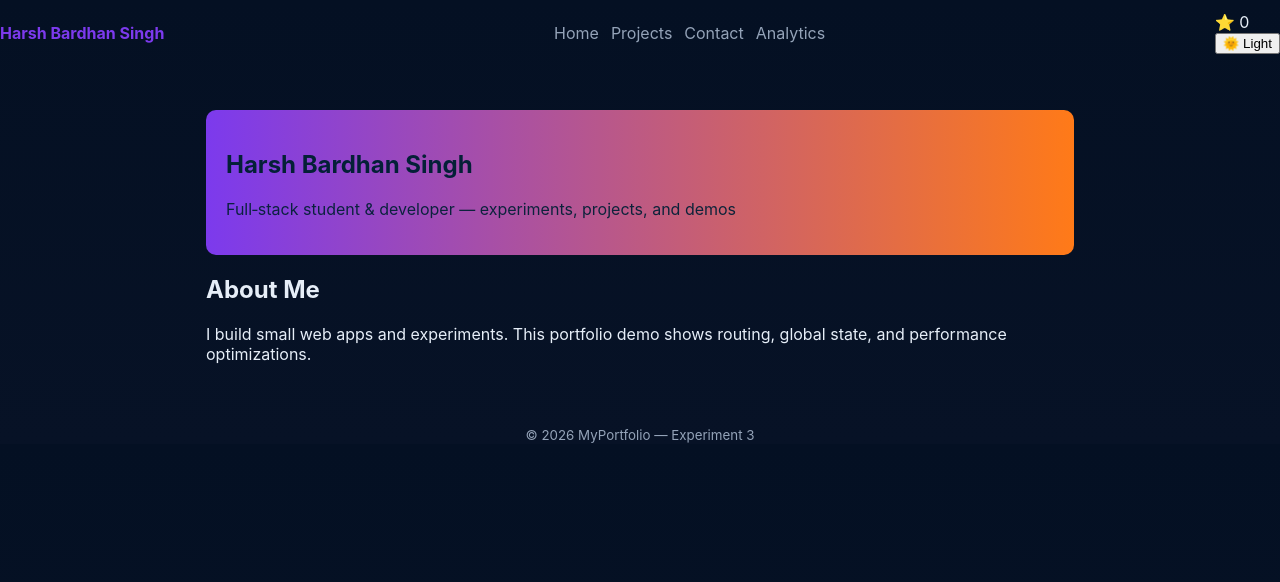
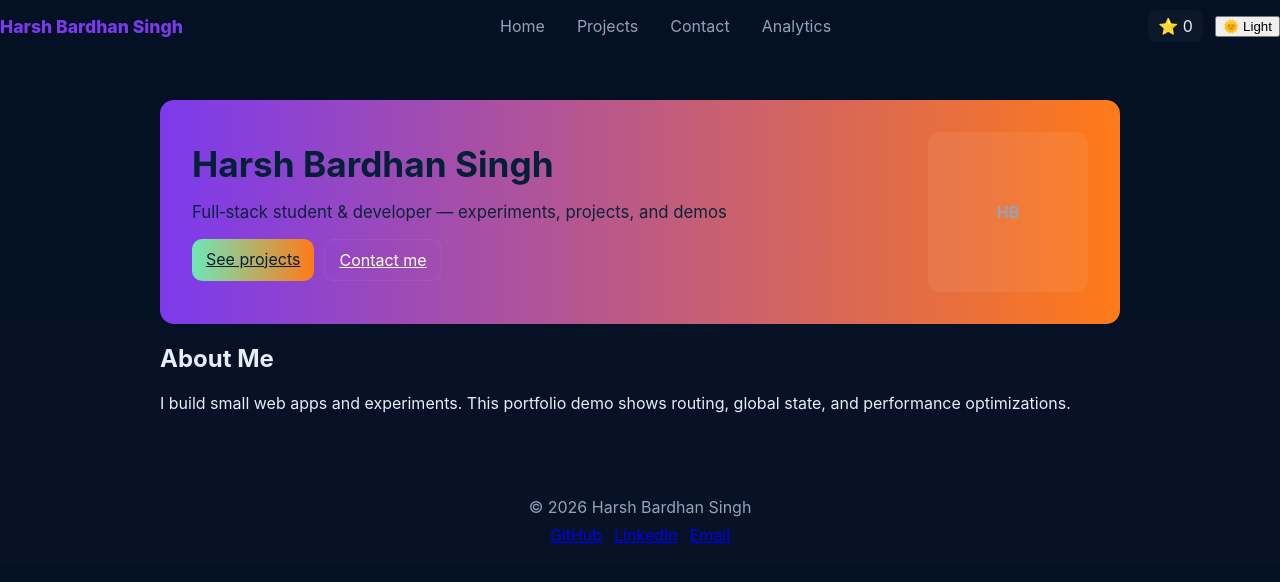
Before and after one commit to HarshBardhan571/Experiment-4-new, a React (Vite) app in the folder portfolio-react/: page / in a window 1280 px wide. Shown: the top 582 px of the page. Built offline with nearby package versions, Linux system fonts and the light colour scheme.

Commit message:
UI: update styles, hero with CTAs, and footer/socials for portfolio look

```diff
--- a/portfolio-react/src/components/Footer.jsx
+++ b/portfolio-react/src/components/Footer.jsx
@@ -1,7 +1,12 @@
 export default function Footer(){
   return (
     <footer className="footer">
-      <small>© {new Date().getFullYear()} MyPortfolio — Experiment 3</small>
+      <div>© {new Date().getFullYear()} Harsh Bardhan Singh</div>
+      <div className="socials">
+        <a href="https://github.com/HarshBardhan571" target="_blank" rel="noreferrer">GitHub</a>
+        <a href="https://www.linkedin.com/" target="_blank" rel="noreferrer">LinkedIn</a>
+        <a href="mailto:harsh@example.com">Email</a>
+      </div>
     </footer>
   )
 }
--- a/portfolio-react/src/components/HeroSection.jsx
+++ b/portfolio-react/src/components/HeroSection.jsx
@@ -1,8 +1,15 @@
 export default function HeroSection({title, subtitle}){
   return (
     <section className="hero">
-      <h1>{title}</h1>
-      {subtitle && <p className="subtitle">{subtitle}</p>}
+      <div className="intro">
+        <h1>{title}</h1>
+        {subtitle && <p className="subtitle">{subtitle}</p>}
+        <div className="ctas">
+          <a className="primary" href="#projects">See projects</a>
+          <a className="secondary" href="/contact">Contact me</a>
+        </div>
+      </div>
+      <div className="profile">HB</div>
     </section>
   )
 }
--- a/portfolio-react/src/styles.css
+++ b/portfolio-react/src/styles.css
@@ -1,18 +1,33 @@
-:root{--bg:#0b1220;--card:#071226;--accent:#7c3aed;--muted:#94a3b8}
+:root{--bg:#0b1220;--card:#071226;--accent:#7c3aed;--accent-2:#ff7a18;--muted:#94a3b8;--glass: rgba(255,255,255,0.03)}
 *{box-sizing:border-box}
-body{margin:0;font-family:Inter,system-ui,Helvetica,Arial;background:linear-gradient(180deg,#041023,#071226);color:#e6eef8}
-.container{max-width:900px;margin:28px auto;padding:16px}
-.nav{display:flex;align-items:center;justify-content:space-between;padding:12px 0}
-.brand{font-weight:700;color:var(--accent)}
-.navlinks{list-style:none;display:flex;gap:12px;margin:0;padding:0}
-.navlinks a{color:var(--muted);text-decoration:none}
-.hero{background:linear-gradient(90deg,var(--accent),#ff7a18);padding:20px;border-radius:10px;color:#042037}
-.subtitle{opacity:0.95}
-.grid{display:grid;grid-template-columns:repeat(auto-fit,minmax(220px,1fr));gap:12px;margin-top:12px}
-.card{padding:12px;border-radius:10px;background:rgba(255,255,255,0.02)}
+body{margin:0;font-family:Inter,system-ui,Helvetica,Arial;background:linear-gradient(180deg,#041023,#071226);color:#e6eef8;-webkit-font-smoothing:antialiased}
+.container{max-width:1000px;margin:28px auto;padding:20px}
+.nav{display:flex;align-items:center;justify-content:space-between;padding:10px 0}
+.brand{font-weight:800;color:var(--accent);font-size:1.1rem}
+.navlinks{list-style:none;display:flex;gap:16px;margin:0;padding:0}
+.navlinks a{color:var(--muted);text-decoration:none;padding:6px 8px;border-radius:8px}
+.navlinks a:hover{background:var(--glass);color:#fff}
+.navRight{display:flex;align-items:center;gap:12px}
+.hero{display:flex;gap:20px;align-items:center;background:linear-gradient(90deg,var(--accent),var(--accent-2));padding:32px;border-radius:14px;color:#042037}
+.hero .intro{flex:1}
+.hero h1{font-size:2.2rem;margin:0 0 8px}
+.subtitle{opacity:0.95;font-size:1.05rem}
+.hero .ctas{margin-top:14px;display:flex;gap:10px}
+.hero .profile{width:160px;height:160px;border-radius:12px;background:rgba(255,255,255,0.06);display:flex;align-items:center;justify-content:center;color:var(--muted);font-weight:700}
+.grid{display:grid;grid-template-columns:repeat(auto-fit,minmax(260px,1fr));gap:16px;margin-top:16px}
+.card{padding:16px;border-radius:12px;background:var(--glass)}
 .card h3{margin:0 0 8px}
 .muted{color:var(--muted)}
 .contactForm{display:flex;flex-direction:column;gap:8px}
-.contactForm input,.contactForm textarea{padding:8px;border-radius:8px;border:1px solid rgba(255,255,255,0.04);background:transparent;color:inherit}
-.primary{background:linear-gradient(90deg,#6ee7b7,#ff7a18);border:none;padding:8px 12px;border-radius:8px;color:#042037;cursor:pointer}
-.footer{margin-top:20px;text-align:center;color:var(--muted)}
+.contactForm input,.contactForm textarea{padding:10px;border-radius:10px;border:1px solid rgba(255,255,255,0.04);background:transparent;color:inherit}
+.primary{background:linear-gradient(90deg,#6ee7b7,#ff7a18);border:none;padding:10px 14px;border-radius:10px;color:#042037;cursor:pointer}
+.secondary{background:transparent;border:1px solid rgba(255,255,255,0.06);padding:10px 14px;border-radius:10px;color:#fff}
+.footer{margin-top:22px;text-align:center;color:var(--muted);padding:20px 0}
+.socials{display:flex;gap:12px;justify-content:center;margin-top:8px}
+.favorites{background:rgba(255,255,255,0.03);padding:6px 10px;border-radius:8px}
+
+@media (max-width:700px){
+	.hero{flex-direction:column}
+	.hero .profile{width:120px;height:120px}
+	.hero h1{font-size:1.6rem}
+}
```
